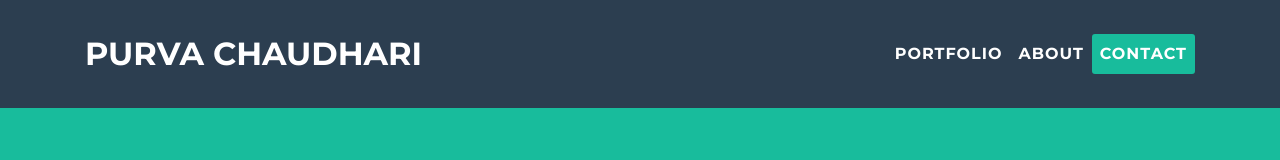
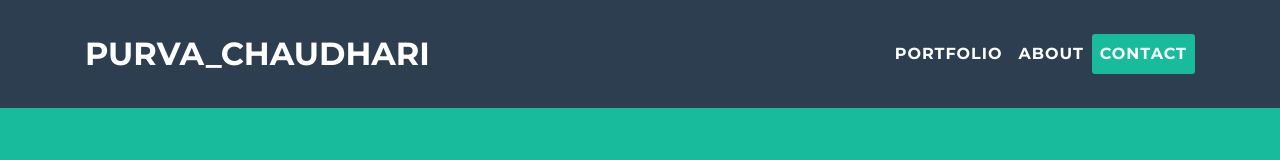
Before and after one commit to harshalbisen/portfolio_domain, a website with bundled scripts: page index.html in a window 1280 px wide. Shown: the top 160 px of the page. Built offline with nearby package versions, Linux system fonts and the light colour scheme.

Commit message:
2nd deploy

```diff
--- a/index.html
+++ b/index.html
@@ -28,7 +28,7 @@
     <!-- Navigation -->
     <nav class="navbar navbar-expand-lg navbar-light fixed-top" id="mainNav">
       <div class="container">
-        <a class="navbar-brand js-scroll-trigger" href="#page-top">Purva Chaudhari</a>
+        <a class="navbar-brand js-scroll-trigger" href="#page-top">Purva_Chaudhari</a>
         <button class="navbar-toggler navbar-toggler-right" type="button" data-toggle="collapse" data-target="#navbarResponsive" aria-controls="navbarResponsive" aria-expanded="false" aria-label="Toggle navigation">
           Menu
           <i class="fa fa-bars"></i>
```
